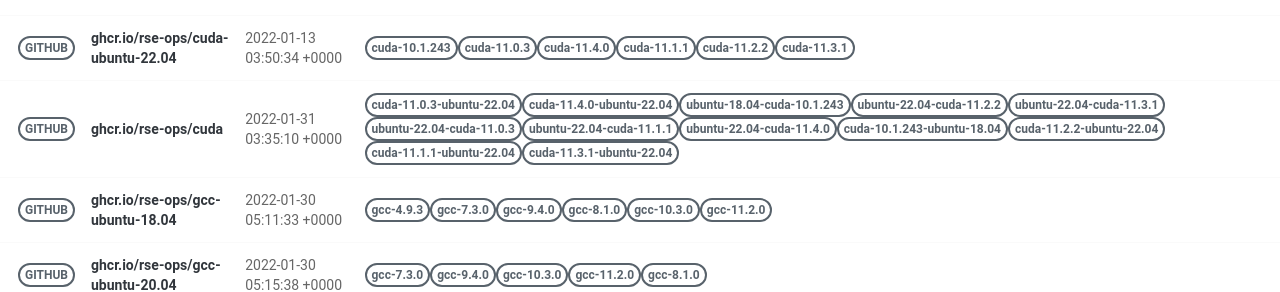
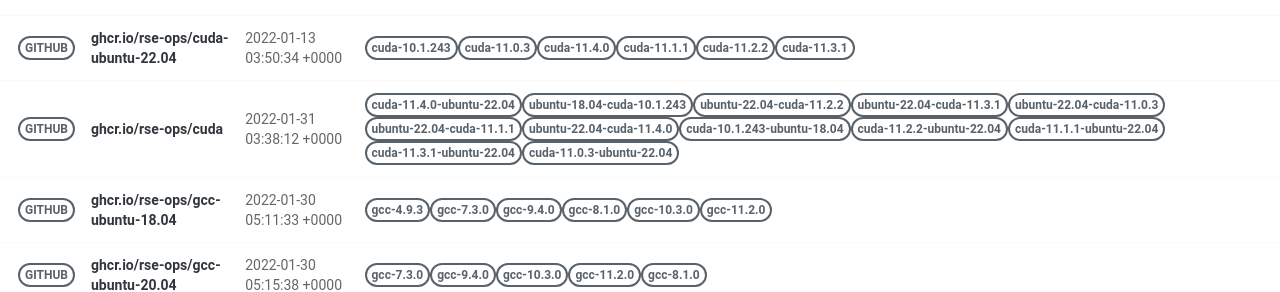
Before and after one commit to rse-ops/docker-images, a Jekyll site: the page built from pages/index.md, in a window 1280 px wide. Shown: the part 414-706 px from the top of the page. Built offline with Jekyll 4.4.1, drawn with Linux system fonts in a browser that asks for light colours; nearby versions of some CDN libraries; part of the change alters nothing that is shown.

Commit message:
Automated push to update library 2022-01-31

```diff
--- a/_library/ghcr.io-rse-ops-cuda.md
+++ b/_library/ghcr.io-rse-ops-cuda.md
@@ -1,14 +1,11 @@
 ---
 layout: container
 name: ghcr.io/rse-ops/cuda
-updated_at: 2022-01-31 03:35:10.626306
+updated_at: 2022-01-31 03:38:12.842583
 
 
 container_url: https://github.com/orgs/rse-ops/packages/container/package/cuda
 versions:
- - tag: cuda-11.0.3-ubuntu-22.04
-   dockerfile: https://github.com/rse-ops/docker-images/blob/main/ubuntu/cuda/Dockerfile
-   manifest: https://crane.ggcr.dev/manifest/ghcr.io/rse-ops/cuda:cuda-11.0.3-ubuntu-22.04
  - tag: cuda-11.4.0-ubuntu-22.04
    dockerfile: https://github.com/rse-ops/docker-images/blob/main/ubuntu/cuda/Dockerfile
    manifest: https://crane.ggcr.dev/manifest/ghcr.io/rse-ops/cuda:cuda-11.4.0-ubuntu-22.04
@@ -42,5 +39,8 @@ versions:
  - tag: cuda-11.3.1-ubuntu-22.04
    dockerfile: https://github.com/rse-ops/docker-images/blob/main/ubuntu/cuda/Dockerfile
    manifest: https://crane.ggcr.dev/manifest/ghcr.io/rse-ops/cuda:cuda-11.3.1-ubuntu-22.04
+ - tag: cuda-11.0.3-ubuntu-22.04
+   dockerfile: https://github.com/rse-ops/docker-images/blob/main/ubuntu/cuda/Dockerfile
+   manifest: https://crane.ggcr.dev/manifest/ghcr.io/rse-ops/cuda:cuda-11.0.3-ubuntu-22.04
 
 ---
```
